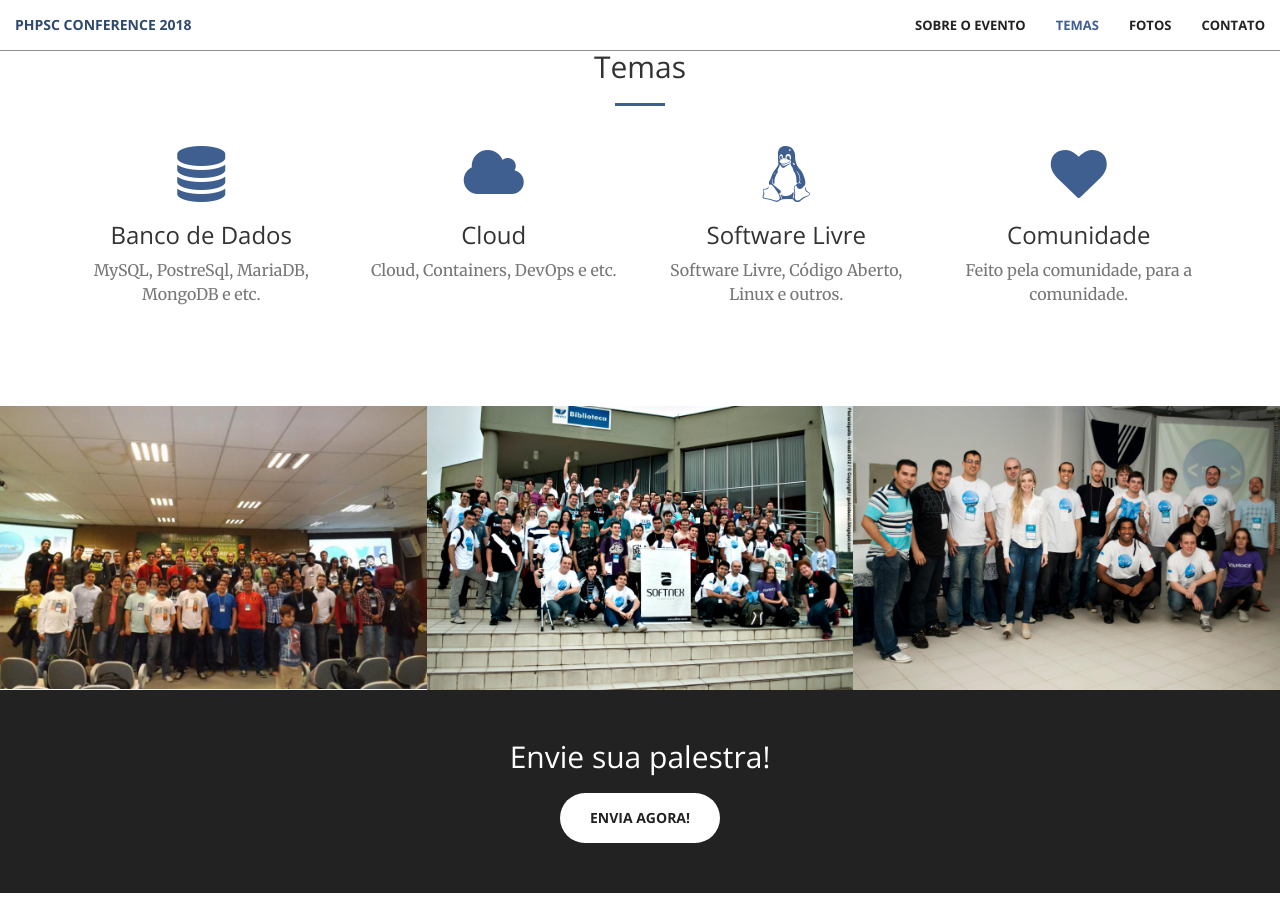
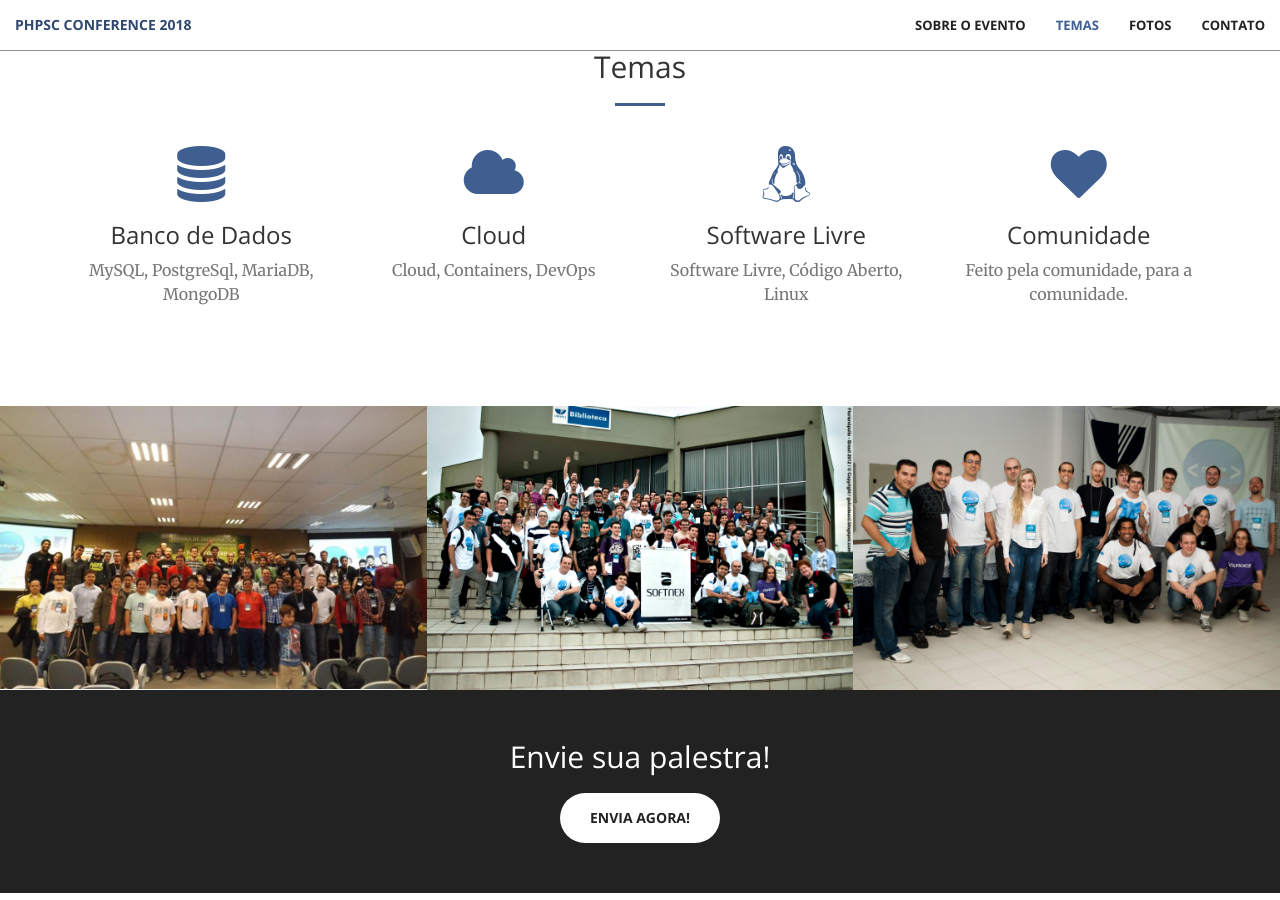
Before and after one commit to PHPSC/site-conf, a Jekyll site: the page built from index.html, in a window 1280 px wide and 900 px high, scrolled down 1412 px. Built offline with Jekyll 4.4.1, drawn with Linux system fonts in a browser that asks for light colours.

Commit message:
Correção no layout de services
Corrigindo o nome do Postgres e melhorando o texto

```diff
--- a/_includes/services.html
+++ b/_includes/services.html
@@ -13,21 +13,21 @@
                 <div class="service-box">
                     <i class="fa fa-4x fa-database wow bounceIn text-primary"></i>
                     <h3>Banco de Dados</h3>
-                    <p class="text-muted">MySQL, PostreSql, MariaDB, MongoDB e etc.</p>
+                    <p class="text-muted">MySQL, PostgreSql, MariaDB, MongoDB</p>
                 </div>
             </div>
             <div class="col-lg-3 col-md-6 text-center">
                 <div class="service-box">
                     <i class="fa fa-4x fa-cloud wow bounceIn text-primary" data-wow-delay=".1s"></i>
                     <h3>Cloud</h3>
-                    <p class="text-muted">Cloud, Containers, DevOps e etc.</p>
+                    <p class="text-muted">Cloud, Containers, DevOps</p>
                 </div>
             </div>
             <div class="col-lg-3 col-md-6 text-center">
                 <div class="service-box">
                     <i class="fa fa-4x fa-linux wow bounceIn text-primary" data-wow-delay=".2s"></i>
                     <h3>Software Livre</h3>
-                    <p class="text-muted">Software Livre, Código Aberto, Linux e outros.</p>
+                    <p class="text-muted">Software Livre, Código Aberto, Linux</p>
                 </div>
             </div>
             <div class="col-lg-3 col-md-6 text-center">
```
